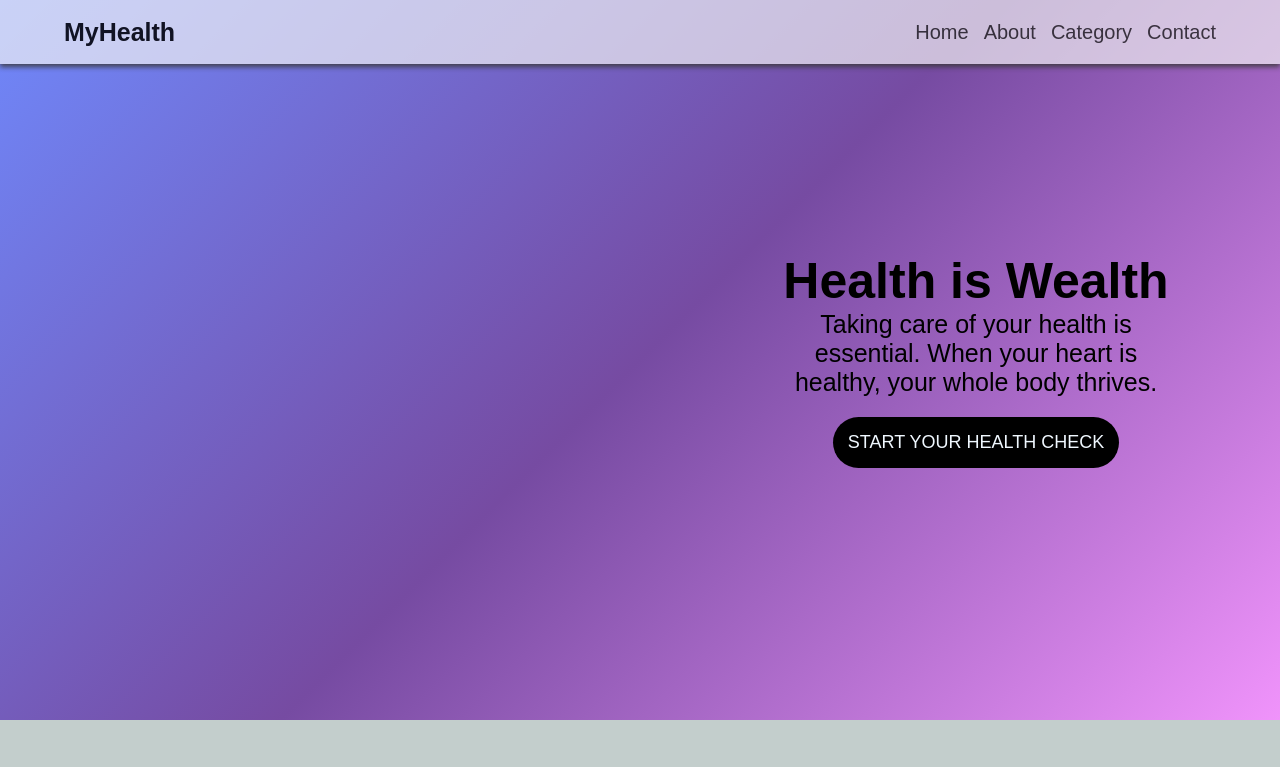
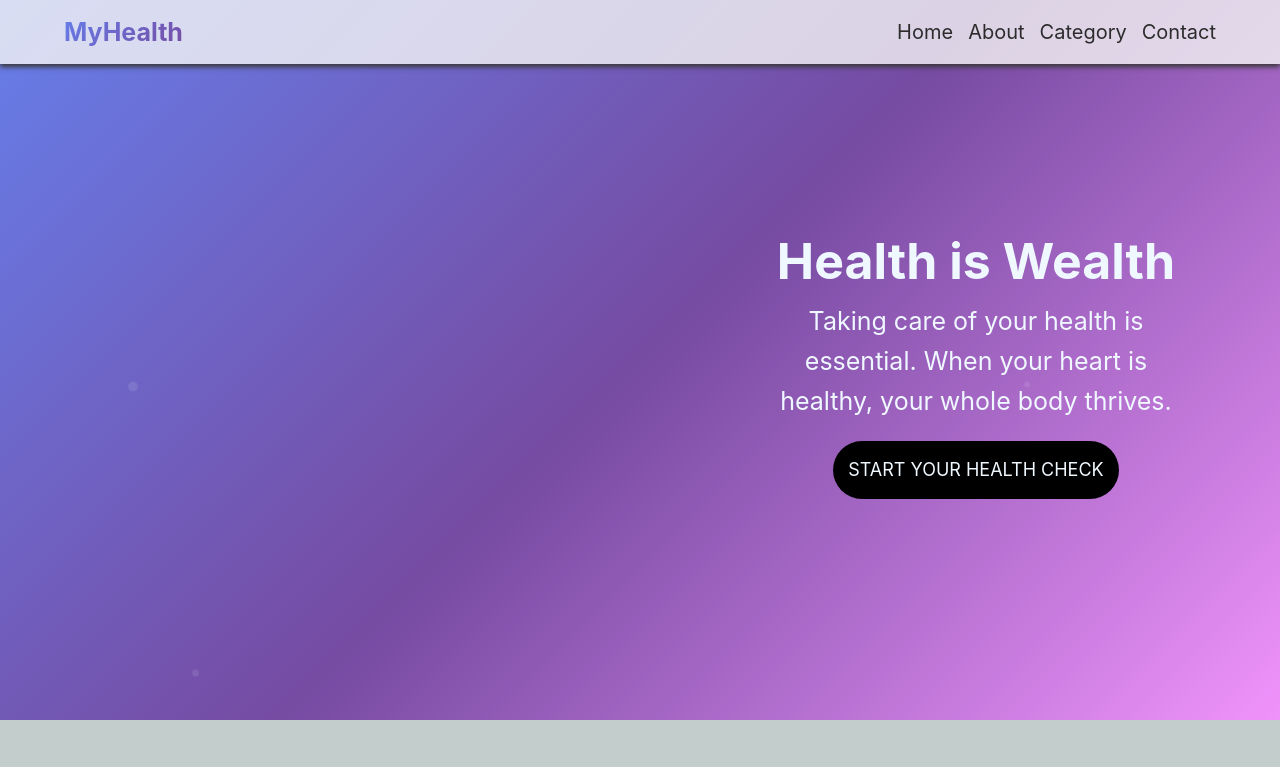
Before and after one commit to aryadeeppradhan/MyHealth, a plain HTML site: page index.html in a window 1280 px wide. Shown: the top 767 px of the page. Drawn offline with Linux system fonts and the light colour scheme; a web font is replaced by a local one.

Commit message:
changed the background

```diff
--- a/index.html
+++ b/index.html
@@ -26,6 +26,10 @@
         </div>
     </nav>
     <section class="showcase">
+        <div class="particle"></div>
+        <div class="particle"></div>
+        <div class="particle"></div>
+        <div class="particle"></div>
         <div class="showcase-container">
             <h1 >Health is Wealth</h1>
             <p>Taking care of your health is essential. When your heart is healthy, your whole body thrives.</p>
--- a/style.css
+++ b/style.css
@@ -1,4 +1,3 @@
-@import url('https://fonts.googleapis.com/css2?family=Afacad:ital,wght@0,400..700;1,400..700&display=swap');
 *,*::before,*::after {
     box-sizing: border-box;
     padding: 0;
@@ -9,7 +8,8 @@ html{
     font-size: 62.5%;/*default 16px hota*/
 }
 body {
-    font-family: 'Afacad', sans-serif;
+    font-family: 'Inter', -apple-system, BlinkMacSystemFont, sans-serif;
+    line-height: 1.6;
 }
 .container{
     max-width: 1200px;
@@ -26,8 +26,10 @@ body {
     /* background-color: #417C76; */
     width:100%;
     position:fixed;
-    opacity: 0.85;
+    opacity: 1;
     z-index:10;
+    /* border-bottom: 1px solid #c90606; */
+
 }
 .navbar-container{
     display:flex;
@@ -47,26 +49,66 @@ body {
 .logo{
     font-size: 2.5rem;
     font-weight: 700;
-    color: #000;
+    background: linear-gradient(135deg, #667eea 0%, #764ba2 100%);
+    -webkit-background-clip: text;
+    -webkit-text-fill-color: transparent;
+    background-clip: text;
 }
 .navbar a{
     text-decoration: none;
     color:#2c2c2c;
+    transition: all 0.3s ease;
+    position: relative;/*for hover effect*/
 }
 .navbar a:hover{
-    color: #000;
-    text-decoration: underline;
+    color: #667eea;
+    transform: translateY(-2px);
 }
+.navbar a::after {
+    content: '';
+    position: absolute;
+    bottom: -5px;
+    left: 0;
+    width: 0;
+    height: 2px;
+    background: linear-gradient(135deg, #667eea, #764ba2);
+    transition: width 0.3s ease;
+}
+.navbar a:hover::after {
+    width: 100%;
+}
+
 /* ###################showcase###################### */
 .showcase{
     height: 90vh;
-    background: linear-gradient(135deg, #6f88fb 0%, #764ba2 50%, #f093fb 100%);
-    background-size: cover;
+    background: linear-gradient(135deg, #667eea 0%, #764ba2 50%, #f093fb 100%);
+    /* background-size: cover;
     background-position: center;
-    background-repeat: no repeat;
+    background-repeat: no repeat; */
     display: flex;
     flex-direction: row-reverse;
     align-items: center;
+    position:relative;
+    overflow: hidden;
+    color:aliceblue
+}
+
+.particle {
+    position: absolute;
+    background: rgba(255, 255, 255, 0.1);
+    border-radius: 50%;
+    animation: floatParticle 8s infinite linear;
+    z-index: 0;
+}
+.particle:nth-child(1) { width: 10px; height: 10px; top: 20%; left: 10%; animation-delay: 0s; }
+.particle:nth-child(2) { width: 6px; height: 6px; top: 20%; left: 80%; animation-delay: 0s; }
+.particle:nth-child(3) { width: 7px; height: 7px; top: 60%; left: 15%; animation-delay: 0s; }
+.particle:nth-child(4) { width: 8px; height: 8px; top: 80%; left: 20%; animation-delay: 0s; }
+@keyframes floatParticle {
+    0% { transform: translateY(100vh) rotate(0deg); opacity: 0; }
+    10% { opacity: 1; }
+    90% { opacity: 1; }
+    100% { transform: translateY(-100px) rotate(360deg); opacity: 0; }
 }
 .showcase-container{
     display: flex;
@@ -78,6 +120,8 @@ body {
     width: 35%;
     padding: 0 2rem;
     margin:0 8rem ;
+    position: relative;
+    z-index: 1;
 
 }
 .showcase h1{
@@ -127,21 +171,11 @@ body {
 .health-info p{
     font-size: 1.7rem;
 }
-.health-image{
-    flex:0.5 1 400px;
-    /* border:5px solid #c90606;*/
-    padding:30px;
-}
 .health-content{
     flex:1 1 400px;
     /* border:3px solid #c90606; */
     padding:30px ;
     padding-top:5rem;
-}
-.health-image img{
-    height:300px;
-    width: 80%;
-    margin-left: 5.5rem;
 }
 
 /* ###################categories################## */
```
